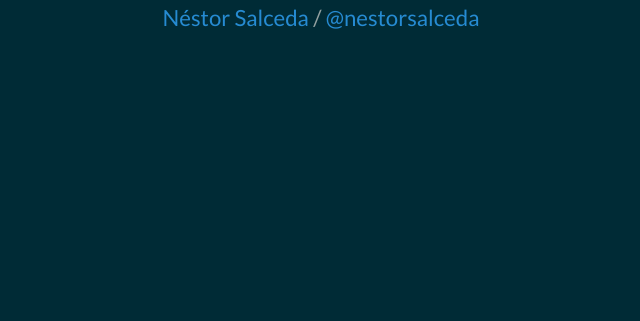
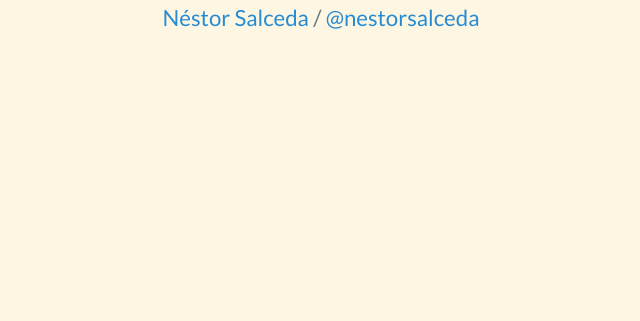
Before and after one commit to nestorsalceda/taller-ansible, a website: page slides/index.html in a window 1280 px wide. Shown: the part 479-800 px from the top of the page, without its empty margins (319-959 px from the left). Drawn offline with Linux system fonts and the light colour scheme.

Commit message:
Use a light background

```diff
--- a/slides/index.html
+++ b/slides/index.html
@@ -15,7 +15,7 @@
     <meta name="viewport" content="width=device-width, initial-scale=1.0, maximum-scale=1.0, user-scalable=no, minimal-ui">
 
     <link rel="stylesheet" href="css/reveal.css">
-    <link rel="stylesheet" href="css/theme/moon.css" id="theme">
+    <link rel="stylesheet" href="css/theme/solarized.css" id="theme">
 
     <!-- Code syntax highlighting -->
     <link rel="stylesheet" href="lib/css/zenburn.css">
```
